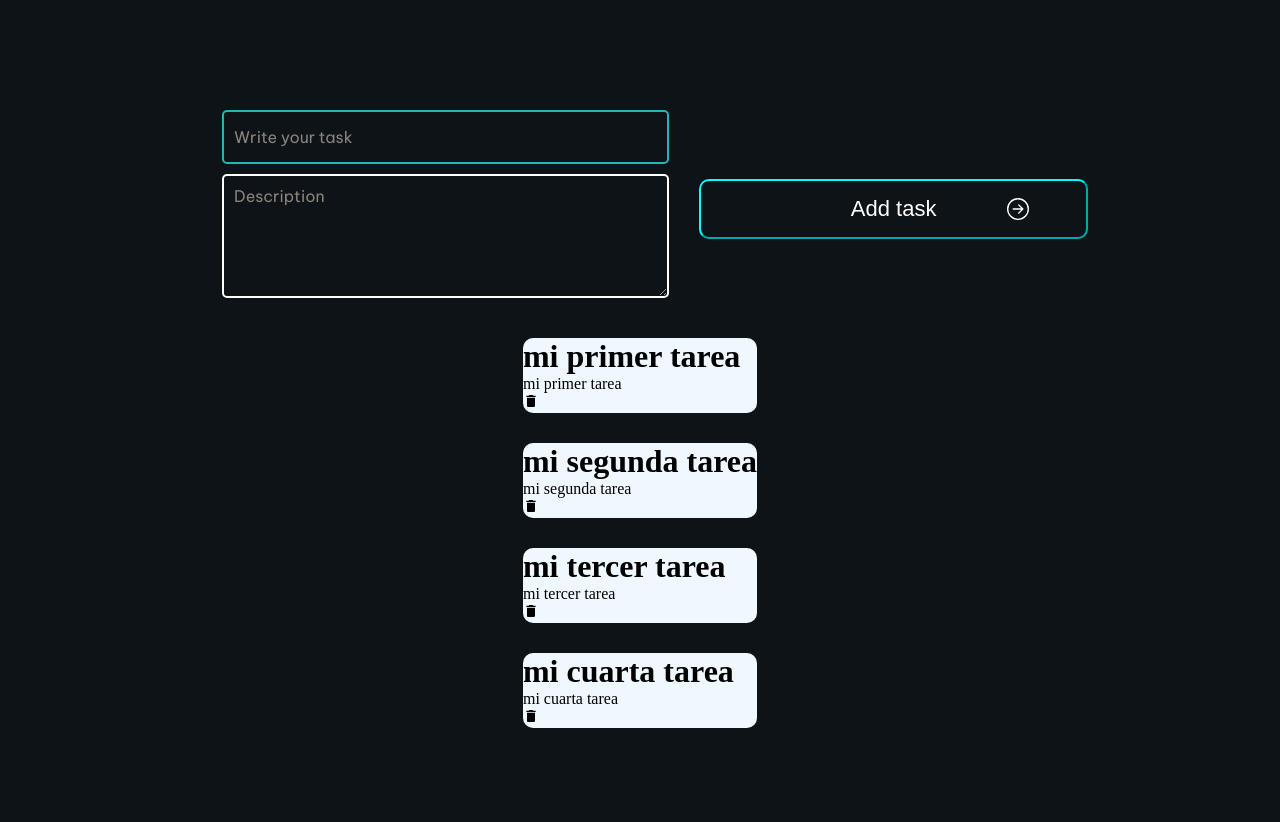
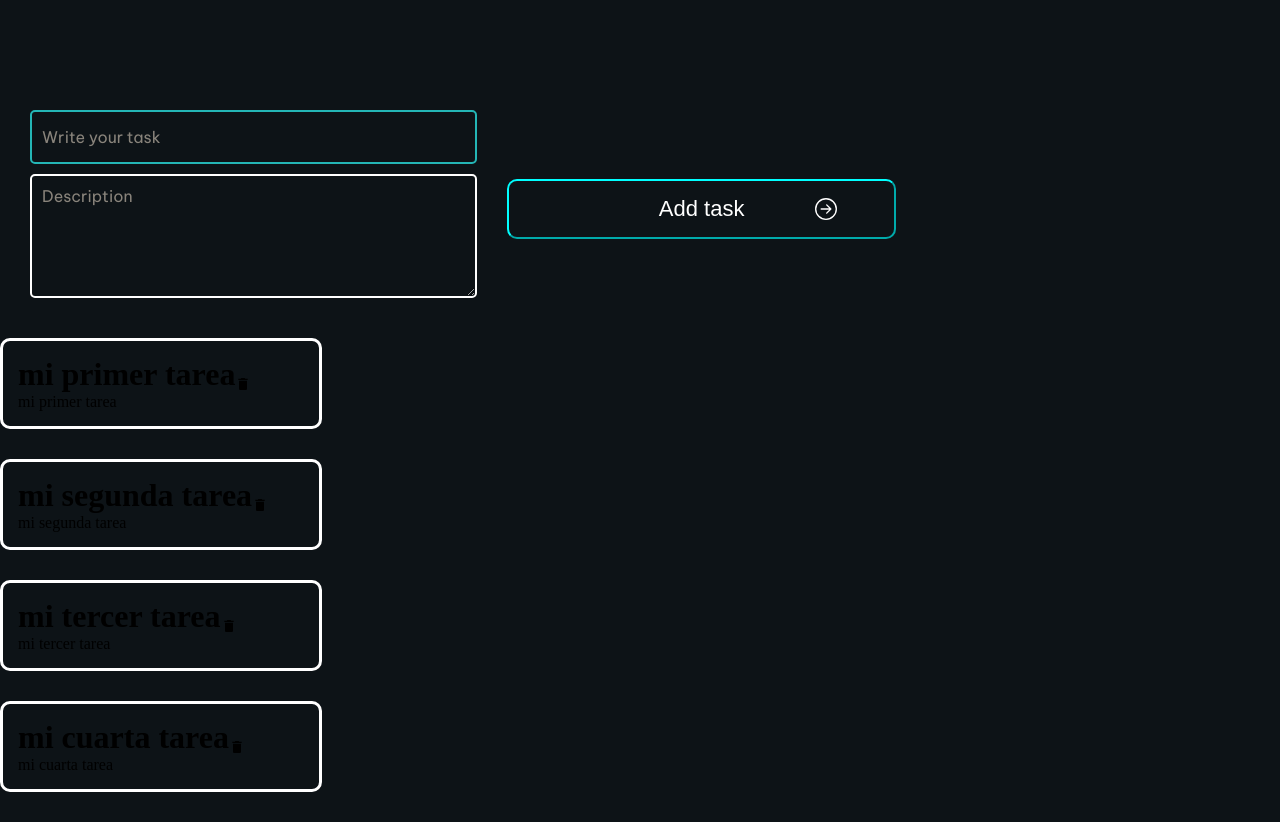
Before and after one commit to JuanM1228/react-task-aplication, a React (Vite) app: page / in a window 1280 px wide. Before the commit the page ends 800 px from the top, so only its background shows below. Built offline with nearby package versions, Linux system fonts and the light colour scheme.

Commit message:
style card

```diff
--- a/src/Components/TaskCard.jsx
+++ b/src/Components/TaskCard.jsx
@@ -4,8 +4,10 @@ import { MdDelete } from "react-icons/md";
 export const TaskCard = ({ task, key }) => {
   return (
     <div className="taskCard">
-      <h1>{task.title}</h1>
-      <p>{task.description}</p>
+      <div>
+        <h1>{task.title}</h1>
+        <p>{task.description}</p>
+      </div>
       <MdDelete />
     </div>
   );
--- a/src/Stylesheets/index.css
+++ b/src/Stylesheets/index.css
@@ -16,6 +16,6 @@
   display: flex;
   flex-direction: column;
   justify-content: center;
-  align-items: center;
+  align-items: flex-start;
 
 }
--- a/src/Stylesheets/taskCard.css
+++ b/src/Stylesheets/taskCard.css
@@ -1,5 +1,10 @@
 .taskCard{
-  background-color: aliceblue;
+  background-color: transparent;
+  border: solid white;
+  width: 100%;
+  padding: 15px;
+  display: flex;
+  align-items: center;
   margin-bottom: 30px;
   border-radius: 10px;
 }
```
